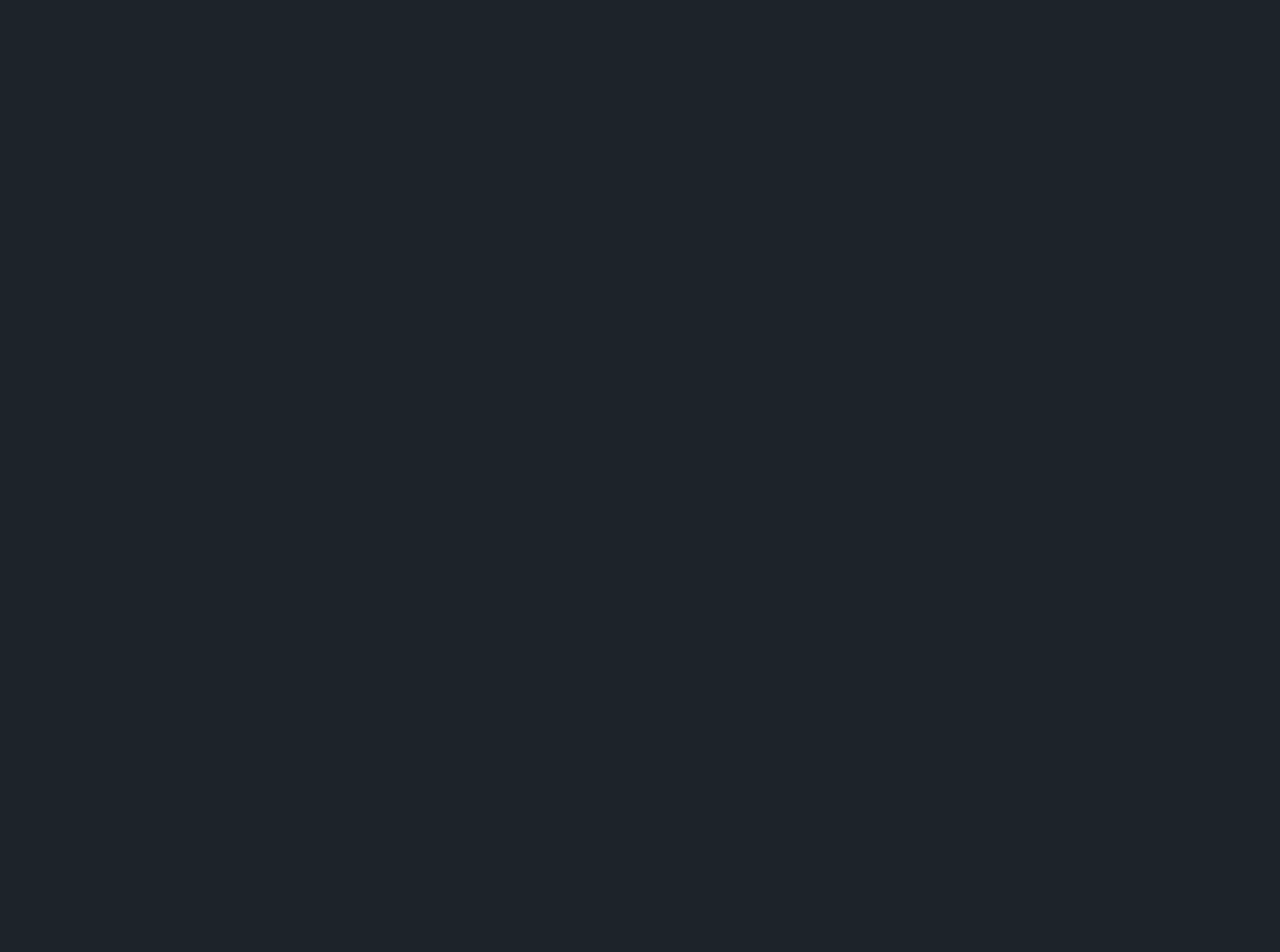
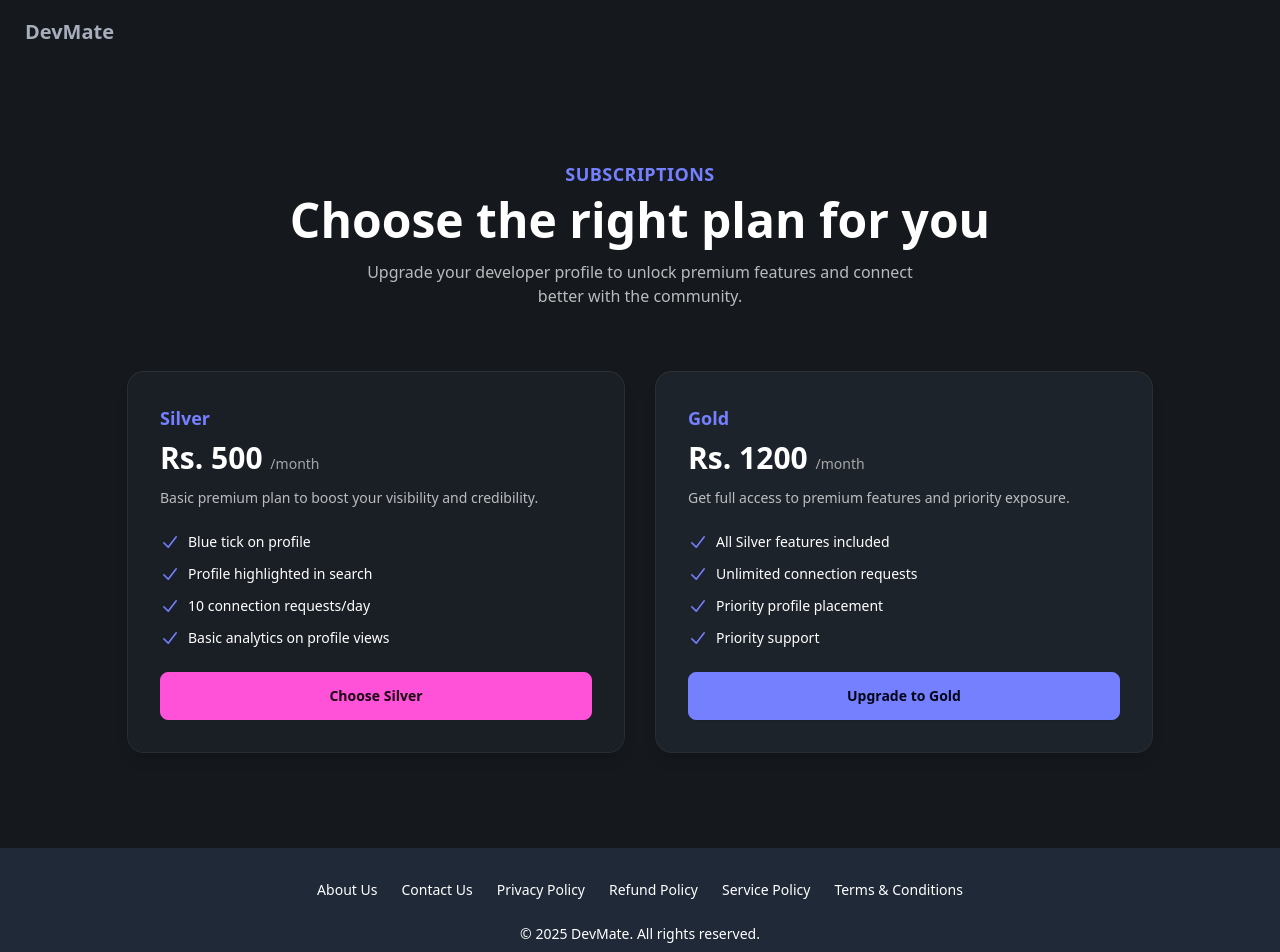
Before and after one commit to Saim625/DevMate-web, a React (Vite) app: page /subscriptions in a window 1280 px wide. Before the commit this address had no page. Shown: the top 952 px of the page. Before the commit the page ends 800 px from the top, so only its background shows below. Built offline with nearby package versions, Linux system fonts and the light colour scheme; no server answers.

Commit message:
created Subscription page

```diff
--- a/package.json
+++ b/package.json
@@ -10,10 +10,12 @@
     "preview": "vite preview"
   },
   "dependencies": {
+    "@heroicons/react": "^2.2.0",
     "@reduxjs/toolkit": "^2.6.0",
     "axios": "^1.8.1",
     "react": "^19.0.0",
     "react-dom": "^19.0.0",
+    "react-icons": "^5.5.0",
     "react-redux": "^9.2.0",
     "react-router-dom": "^7.2.0"
   },
--- a/src/App.jsx
+++ b/src/App.jsx
@@ -7,6 +7,12 @@ import appStore from "./utils/appStore";
 import Feed from "./components/Feed";
 import Connections from "./components/Connections";
 import Requests from "./components/Requests";
+import Privacy_Policy from "./privacy/Privacy_Policy";
+import Refund_Policy from "./privacy/Refund_Policy";
+import Service_Policy from "./privacy/Service_Policy";
+import TermsAndConditions from "./privacy/TermsAndConditions";
+import Contact_Us from "./privacy/Contact_Us";
+import Subscriptions from "./components/Subscriptions";
 
 function App() {
   return (
@@ -19,6 +25,12 @@ function App() {
             <Route path="/profile" element={<Profile />} />
             <Route path="/connections" element={<Connections />} />
             <Route path="/requests" element={<Requests />} />
+            <Route path="/privacy-policy" element={<Privacy_Policy />} />
+            <Route path="/refund-policy" element={<Refund_Policy />} />
+            <Route path="/service-policy" element={<Service_Policy />} />
+            <Route path="/terms-and-conditions" element={<TermsAndConditions/>} />
+            <Route path="/contact-us" element={<Contact_Us/>} />
+            <Route path="/subscriptions" element={<Subscriptions/>} />
           </Route>
         </Routes>
       </BrowserRouter>
--- a/src/components/Footer.jsx
+++ b/src/components/Footer.jsx
@@ -1,55 +1,23 @@
 import React from "react";
+import { Link } from "react-router-dom";
 
 const Footer = () => {
   return (
-    <footer className="footer footer-center bg-base-300 text-base-content rounded p-10">
-    <nav className="grid grid-flow-col gap-4">
-      <a className="link link-hover">About us</a>
-      <a className="link link-hover">Contact</a>
-      <a className="link link-hover">Jobs</a>
-      <a className="link link-hover">Press kit</a>
-    </nav>
-    <nav>
-      <div className="grid grid-flow-col gap-4">
-        <a>
-          <svg
-            xmlns="http://www.w3.org/2000/svg"
-            width="24"
-            height="24"
-            viewBox="0 0 24 24"
-            className="fill-current">
-            <path
-              d="M24 4.557c-.883.392-1.832.656-2.828.775 1.017-.609 1.798-1.574 2.165-2.724-.951.564-2.005.974-3.127 1.195-.897-.957-2.178-1.555-3.594-1.555-3.179 0-5.515 2.966-4.797 6.045-4.091-.205-7.719-2.165-10.148-5.144-1.29 2.213-.669 5.108 1.523 6.574-.806-.026-1.566-.247-2.229-.616-.054 2.281 1.581 4.415 3.949 4.89-.693.188-1.452.232-2.224.084.626 1.956 2.444 3.379 4.6 3.419-2.07 1.623-4.678 2.348-7.29 2.04 2.179 1.397 4.768 2.212 7.548 2.212 9.142 0 14.307-7.721 13.995-14.646.962-.695 1.797-1.562 2.457-2.549z"></path>
-          </svg>
-        </a>
-        <a>
-          <svg
-            xmlns="http://www.w3.org/2000/svg"
-            width="24"
-            height="24"
-            viewBox="0 0 24 24"
-            className="fill-current">
-            <path
-              d="M19.615 3.184c-3.604-.246-11.631-.245-15.23 0-3.897.266-4.356 2.62-4.385 8.816.029 6.185.484 8.549 4.385 8.816 3.6.245 11.626.246 15.23 0 3.897-.266 4.356-2.62 4.385-8.816-.029-6.185-.484-8.549-4.385-8.816zm-10.615 12.816v-8l8 3.993-8 4.007z"></path>
-          </svg>
-        </a>
-        <a>
-          <svg
-            xmlns="http://www.w3.org/2000/svg"
-            width="24"
-            height="24"
-            viewBox="0 0 24 24"
-            className="fill-current">
-            <path
-              d="M9 8h-3v4h3v12h5v-12h3.642l.358-4h-4v-1.667c0-.955.192-1.333 1.115-1.333h2.885v-5h-3.808c-3.596 0-5.192 1.583-5.192 4.615v3.385z"></path>
-          </svg>
-        </a>
+    <footer className="bg-gray-800 text-white py-8">
+      <div className="container mx-auto">
+        <nav className="grid grid-flow-col gap-6 justify-center text-sm">
+          <Link to="/about-us" className="hover:underline">About Us</Link>
+          <Link to="/contact-us" className="hover:underline">Contact Us</Link>
+          <Link to="/privacy-policy" className="hover:underline">Privacy Policy</Link>
+          <Link to="/refund-policy" className="hover:underline">Refund Policy</Link>
+          <Link to="/service-policy" className="hover:underline">Service Policy</Link>
+          <Link to="/terms-and-conditions" className="hover:underline">Terms & Conditions</Link>
+        </nav>
+        <div className="mt-6 text-center text-sm">
+          <p>&copy; {new Date().getFullYear()} DevMate. All rights reserved.</p>
+        </div>
       </div>
-    </nav>
-    <aside>
-      <p>Copyright © {new Date().getFullYear()} - All right reserved</p>
-    </aside>
-  </footer>
+    </footer>
   );
 };
 
--- a/src/components/Navbar.jsx
+++ b/src/components/Navbar.jsx
@@ -66,6 +66,9 @@ const Navbar = () => {
                 <Link to="/requests">Requests</Link>
               </li>
               <li>
+                <Link to="/subscriptions">Subscription</Link>
+              </li>
+              <li>
                 <a onClick={handleLogout}>Logout</a>
               </li>
             </ul>
--- /dev/null
+++ b/src/components/Subscriptions.jsx
@@ -0,0 +1,94 @@
+import { CheckIcon } from "@heroicons/react/20/solid";
+
+const Subscriptions = () => {
+  const tiers = [
+    {
+      name: "Silver",
+      id: "tier-silver",
+      href: "#",
+      priceMonthly: "Rs. 500",
+      description: "Basic premium plan to boost your visibility and credibility.",
+      features: [
+        "Blue tick on profile",
+        "Profile highlighted in search",
+        "10 connection requests/day",
+        "Basic analytics on profile views",
+      ],
+      featured: false,
+    },
+    {
+      name: "Gold",
+      id: "tier-gold",
+      href: "#",
+      priceMonthly: "Rs. 1200",
+      description: "Get full access to premium features and priority exposure.",
+      features: [
+        "All Silver features included",
+        "Unlimited connection requests",
+        "Priority profile placement",
+        "Priority support",
+      ],
+      featured: true,
+    },
+  ];
+
+  function classNames(...classes) {
+    return classes.filter(Boolean).join(" ");
+  }
+
+  return (
+    <div className="bg-base-300 px-6 py-20 sm:py-24 lg:px-8">
+      <div className="mx-auto max-w-4xl text-center">
+        <h2 className="text-primary font-bold text-lg uppercase tracking-wide">
+          Subscriptions
+        </h2>
+        <p className="mt-2 text-4xl font-bold text-white sm:text-5xl">
+          Choose the right plan for you
+        </p>
+        <p className="mt-4 text-base text-white/70 max-w-xl mx-auto">
+          Upgrade your developer profile to unlock premium features and connect better with the community.
+        </p>
+      </div>
+
+      <div className="mx-auto mt-16 grid max-w-5xl grid-cols-1 gap-8 sm:grid-cols-2">
+        {tiers.map((tier) => (
+          <div
+            key={tier.id}
+            className={classNames(
+              "rounded-2xl p-6 sm:p-8 shadow-lg ring-1 ring-white/10 transition hover:scale-[1.01]",
+              tier.featured ? "bg-base-100" : "bg-base-100/70"
+            )}
+          >
+            <h3
+              id={tier.id}
+              className="text-lg font-semibold text-primary mb-2"
+            >
+              {tier.name}
+            </h3>
+            <p className="text-3xl font-bold text-white">{tier.priceMonthly} <span className="text-sm font-medium text-white/60">/month</span></p>
+            <p className="mt-3 text-sm text-white/70">{tier.description}</p>
+            <ul className="mt-6 space-y-3 text-sm text-white">
+              {tier.features.map((feature) => (
+                <li key={feature} className="flex items-start gap-2">
+                  <CheckIcon className="h-5 w-5 text-primary" />
+                  <span>{feature}</span>
+                </li>
+              ))}
+            </ul>
+            <a
+              href={tier.href}
+              className={classNames(
+                tier.featured ? "btn btn-primary" : "btn btn-secondary",
+                "mt-6 w-full"
+              )}
+            >
+              {tier.featured ? "Upgrade to Gold" : "Choose Silver"}
+            </a>
+          </div>
+        ))}
+      </div>
+    </div>
+  );
+};
+
+export default Subscriptions;
--- /dev/null
+++ b/src/privacy/Contact_Us.jsx
@@ -0,0 +1,24 @@
+import React from 'react';
+import { FaHome, FaPhone, FaEnvelope } from 'react-icons/fa';
+
+const Contact_Us = () => {
+  return (
+    <div className='flex flex-col items-center'>
+        <h1 className="font-bold text-4xl text-white my-12">Contact Us</h1>
+        <p className="px-16 flex items-center">
+          <FaHome className="mr-2" />
+          <strong>Address: </strong> House #123, Tech Street, Islamabad, Pakistan
+        </p>
+        <p className="px-16 flex items-center">
+          <FaPhone className="mr-2" />
+          <strong>Phone: </strong> 0300-1234567
+        </p>
+        <p className="px-16 flex items-center">
+          <FaEnvelope className="mr-2" />
+          <strong>Email: </strong> support@devmate.click
+        </p>
+    </div>
+  );
+}
+
+export default Contact_Us;
--- /dev/null
+++ b/src/privacy/Privacy_Policy.jsx
@@ -0,0 +1,16 @@
+import React from "react";
+
+const Privacy_Policy = () => {
+  return (
+    <div className="flex flex-col items-center">
+      <h1 className="font-bold text-4xl text-white my-12">Privacy Policy</h1>
+      <p className="px-16">
+        We value your privacy. We do not sell, share, or misuse your personal
+        data. All data is used only to enhance your experience on our platform.
+        For any queries, reach out to us via our Contact page.
+      </p>
+    </div>
+  );
+};
+
+export default Privacy_Policy;
--- /dev/null
+++ b/src/privacy/Refund_Policy.jsx
@@ -0,0 +1,15 @@
+import React from 'react'
+
+const Refund_Policy = () => {
+  return (
+    <div className="flex flex-col items-center">
+      <h1 className="font-bold text-4xl text-white my-12"> Refund Policy</h1>
+      <p className="px-16">
+      We offer digital subscriptions (Silver & Gold plans). As access is granted instantly, we do not offer refunds once a subscription is purchased. For billing-related concerns, contact our support.
+
+      </p>
+    </div>
+  );
+}
+
+export default Refund_Policy
--- /dev/null
+++ b/src/privacy/Service_Policy.jsx
@@ -0,0 +1,15 @@
+import React from 'react'
+
+const Service_Policy = () => {
+    return (
+        <div className="flex flex-col items-center">
+          <h1 className="font-bold text-4xl text-white my-12">Service Policy</h1>
+          <p className="px-16">
+          As we provide digital services only (subscriptions), no physical shipping is involved. Upon successful payment, your account is automatically upgraded with the subscribed features.
+
+          </p>
+        </div>
+      );
+}
+
+export default Service_Policy
--- /dev/null
+++ b/src/privacy/TermsAndConditions.jsx
@@ -0,0 +1,14 @@
+import React from 'react'
+
+const TermsAndConditions = () => {
+    return (
+        <div className="flex flex-col items-center">
+          <h1 className="font-bold text-4xl text-white my-12"> Terms and Conditions</h1>
+          <p className="px-16">
+          By using our platform, you agree not to misuse the service or engage in unlawful activities. Subscription plans are subject to change. Violation of our rules may result in account suspension.
+          </p>
+        </div>
+      );
+}
+
+export default TermsAndConditions
```
Also changed, not shown: 1 other file (tests, documents, lock files or other folders).
